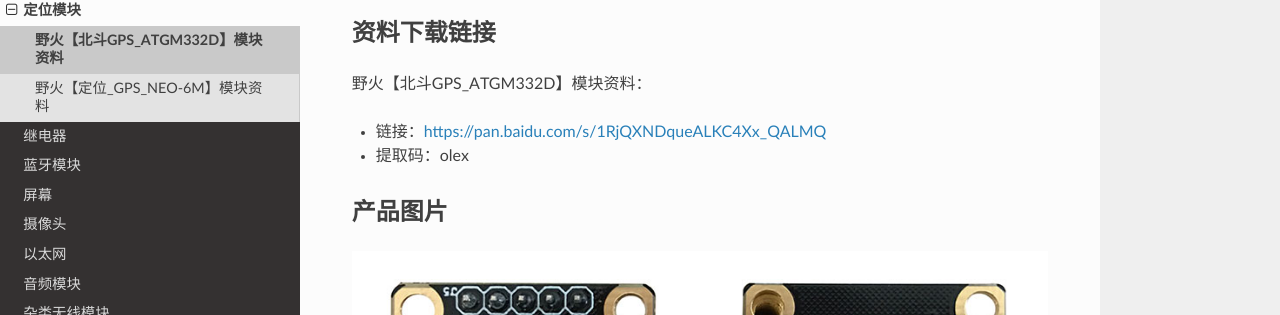
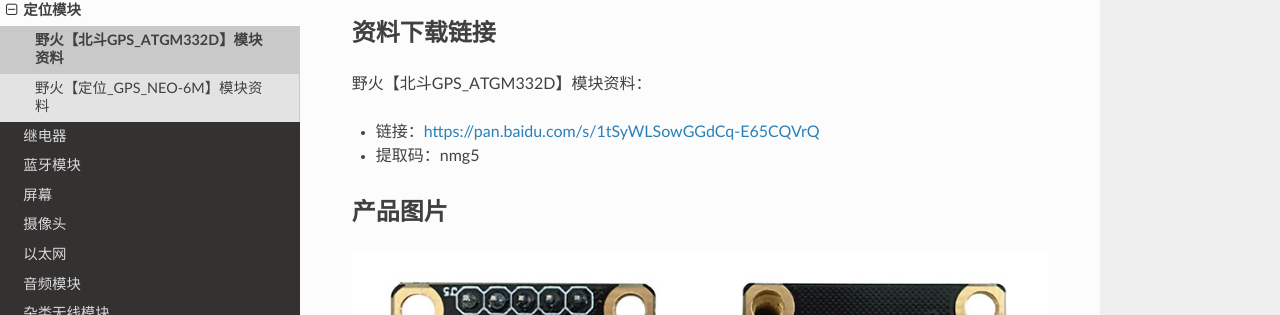
Before and after one commit to Embedfire/ebf_products, a Sphinx documentation site: the page built from documentation/module/gps/beidou_atgm332d.rst, in a window 1280 px wide and 929 px high. Shown: the part 155-470 px from the top of the window. Built offline with Sphinx 7.4.7 and the Read the Docs theme 2.0.0, drawn with Linux system fonts in a browser that asks for light colours; pages that are not in the unit, such as notebooks, are missing from menus.

Commit message:
Update beidou_atgm332d.rst

```diff
--- a/documentation/module/gps/beidou_atgm332d.rst
+++ b/documentation/module/gps/beidou_atgm332d.rst
@@ -7,9 +7,9 @@
 
 野火【北斗GPS_ATGM332D】模块资料：
 
-- 链接：https://pan.baidu.com/s/1RjQXNDqueALKC4Xx_QALMQ
+- 链接：https://pan.baidu.com/s/1tSyWLSowGGdCq-E65CQVrQ
 
-- 提取码：olex
+- 提取码：nmg5
 
 产品图片
 --------
```
